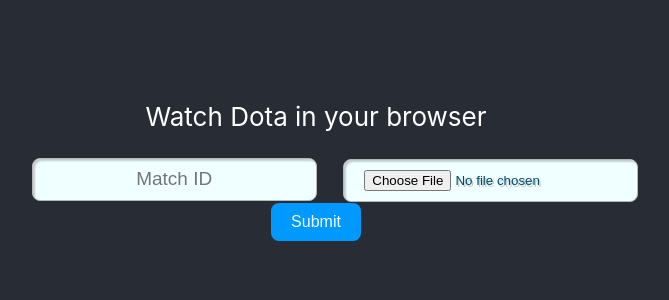
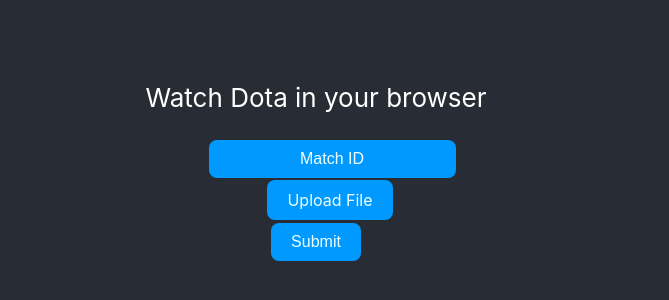
Before and after one commit to kanmingxu00/web-replays, a React (Create React App) app: page / in a window 1280 px wide. Shown: the part 242-542 px from the top of the page, without its empty margins (324-993 px from the left). Built offline with nearby package versions, Linux system fonts and the light colour scheme.

Commit message:
Fixed button colors
But now they're in the wrong juxtaposition

```diff
--- a/src/main/upload/Upload.scss
+++ b/src/main/upload/Upload.scss
@@ -1,47 +1,63 @@
+
+
+::placeholder{
+	color: azure;
+}
+
+input:focus::-webkit-input-placeholder{
+	color: transparent;
+}
+
+.button {
+	margin: 2px 4px;
+}
+
 .FileSelect {
-    background-color: azure;
-    background: azure;
-    color: azure;
-    padding: .75em 1.5em;
-    // width: 30em !important;
-    text-align: center;
-    border: 1px solid #b7b7b7;
-    -webkit-border-radius: 8px;
-    // font-size: 24px;
-    margin-left: 2em;
-    color: rgb(0, 74, 104);
-    -o-text-overflow: clip;
-    text-overflow: clip;
-    box-shadow: 2px 2px 2px 0 rgba(0,0,0,0.2) inset;
-    text-shadow: 1.5px 1.5px 0 rgba(0,0,0,0.2);
-    -webkit-transition: all 200ms cubic-bezier(0.42, 0, 0.58, 1);
-    -moz-transition: all 200ms cubic-bezier(0.42, 0, 0.58, 1);
-    -o-transition: all 200ms cubic-bezier(0.42, 0, 0.58, 1);
-    transition: all 200ms cubic-bezier(0.42, 0, 0.58, 1);
+	opacity: 0;
+	position: absolute;
+	pointer-events: none;
+	width: 1px;
+	height: 1px;
+}
+
+input[type="file"] + label {
+	display: inline-block;
+	margin-left: 2em;
+	background-color: #0099ff;
+	border: none;
+	color: azure;
+	padding: 10px 20px;
+	cursor: pointer;
+	text-align: center;
+	font-size: 16px;
+	border-radius: 8px;
+	transition-duration: .2s;
+	margin-left: 2em;
+
+}
+
+input[type="file"]+ label:hover {
+	background-color: azure;
+	border-color: #0099ff;
+	color: #0099ff;
 }
 
 .IdSelect {
-    background-color: azure;
-    background: azure;
-    color: azure;
-    padding: .5em 1em;
-    // width: 30em !important;
-    text-align: center;
-    border: 1px solid #b7b7b7;
-    -webkit-border-radius: 8px;
-    font-size: 19px;
-    margin-left: 2em;
-    color: rgb(0, 74, 104);
-    -o-text-overflow: clip;
-    text-overflow: clip;
-    box-shadow: 2px 2px 2px 0 rgba(0,0,0,0.2) inset;
-    // text-shadow: 1.5px 1.5px 0 rgba(0,0,0,0.2);
-    -webkit-transition: all 200ms cubic-bezier(0.42, 0, 0.58, 1);
-    -moz-transition: all 200ms cubic-bezier(0.42, 0, 0.58, 1);
-    -o-transition: all 200ms cubic-bezier(0.42, 0, 0.58, 1);
-    transition: all 200ms cubic-bezier(0.42, 0, 0.58, 1);
+	display: inline-block;
+	placeholder-color: azure;
+	background-color: #0099ff;
+	border-color: #0099ff;
+	border: none;
+	color: azure;
+	padding: 10px 20px;
+	text-align: center;
+	font-size: 16px;
+	border-radius: 8px;
+	margin-left: 2em;
 }
 
+
+/* SubmitReplay */
 .SubmitReplay {
 	background-color: #0099ff;
 	border: none;
--- a/src/main/upload/UploadButton.js
+++ b/src/main/upload/UploadButton.js
@@ -21,8 +21,11 @@
 
     render() {
         return (
-            <input type="file" className={this.props.className} name="file" onChange={this.onChangeHandler}/>
-        );
+		<div>
+            <input id="fileSelect" type="file" className={this.props.className} name="file" onChange={this.onChangeHandler}/>
+			<label class="button" htmlFor="fileSelect">Upload File</label>
+        </div>
+		);
     }
 
 }
```
